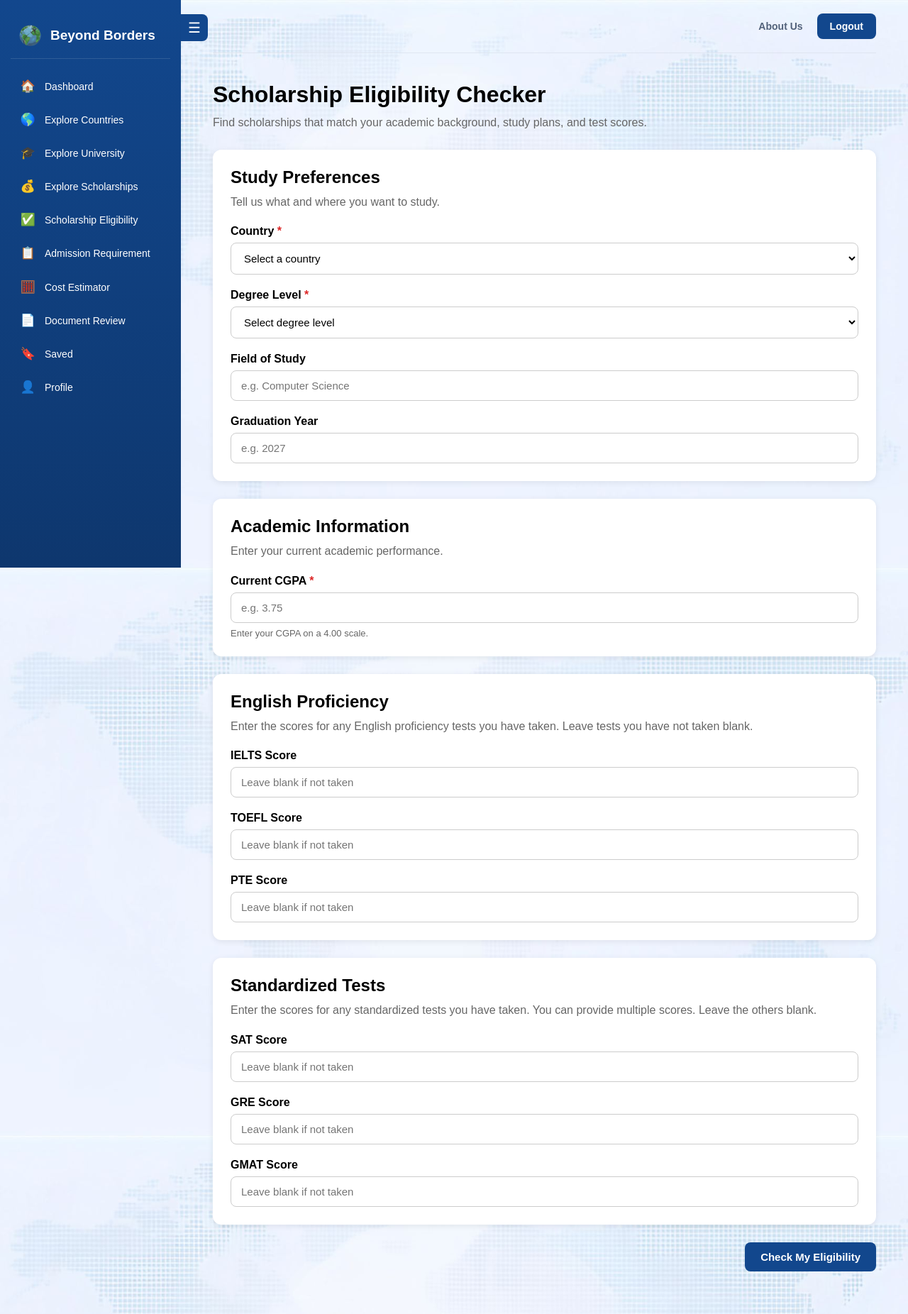
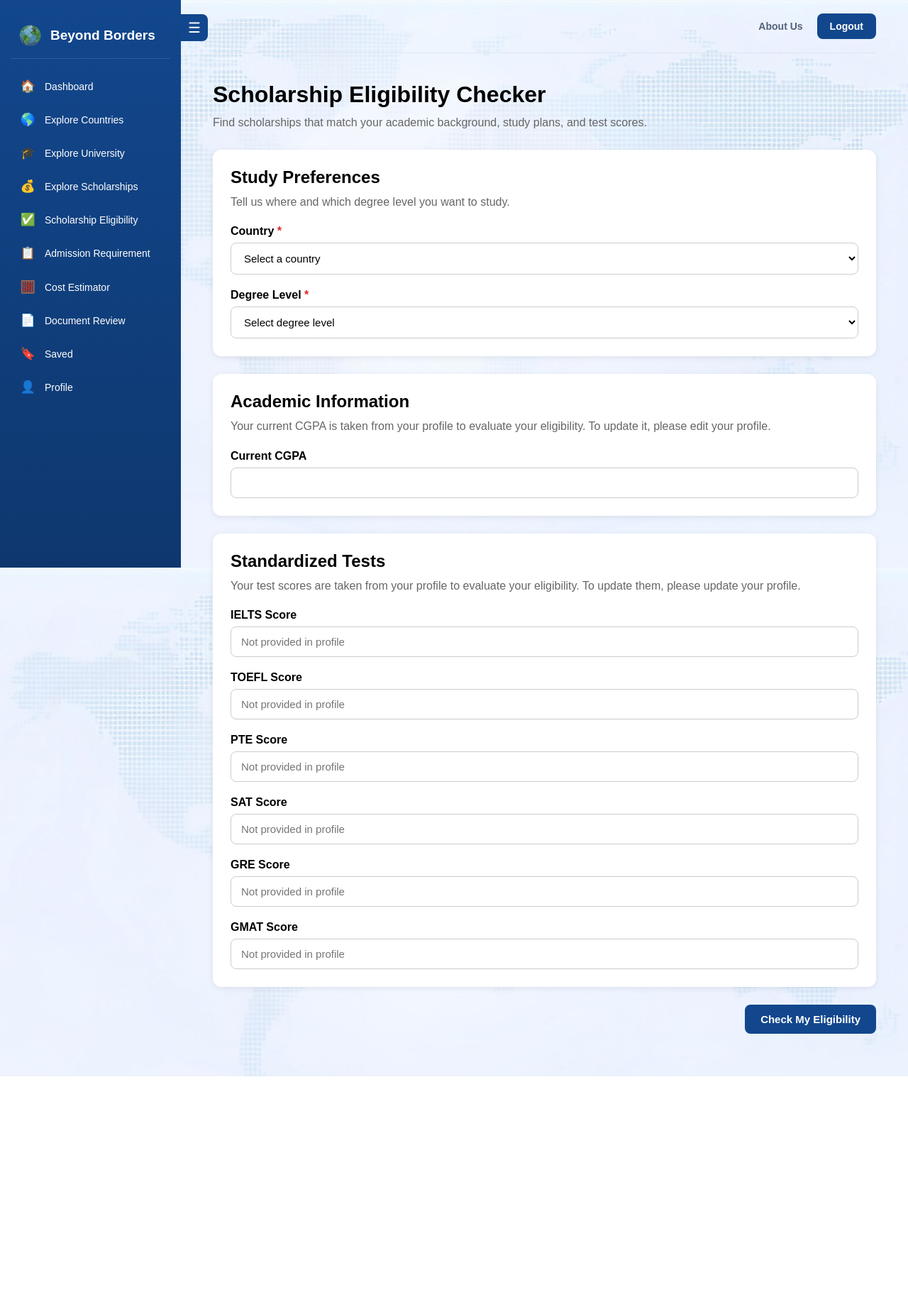
Before and after one commit to mushfiqsajeed/Beyond_Borders, a Django app: template scholarship_eligibility/templates/scholarship_eligibility.html in a window 1280 px wide. Shown: the whole page at 71% size. After the commit the page ends 1517 px from the top, so only its background shows below. Run offline with Django 5.2, Linux system fonts and the light colour scheme; the template is opened without the code that fills it, so the values that code supplies are empty.

Commit message:
Add scholarship eligibility checker

```diff
--- a/scholarship_eligibility/templates/eligibility_results.html
+++ b/scholarship_eligibility/templates/eligibility_results.html
@@ -9,7 +9,7 @@
 
     <meta name="viewport" content="width=device-width, initial-scale=1.0">
 
-    <title>Eligibility Results</title>
+    <title>Scholarship Eligibility Results</title>
 
     <link
         rel="icon"
@@ -312,8 +312,8 @@
     <h1>🎓 Your Eligibility Results</h1>
 
     <p class="intro">
-        Based on the information you provided,
-        here are the scholarships that best match your profile.
+        Based on your academic profile, test scores, country, and selected degree level,
+        Here are the scholarships that match your profile.
     </p>
 
 
--- a/scholarship_eligibility/templates/scholarship_eligibility.html
+++ b/scholarship_eligibility/templates/scholarship_eligibility.html
@@ -339,7 +339,7 @@
             <h2>Study Preferences</h2>
 
             <p>
-                Tell us what and where you want to study.
+                Tell us where and which degree level you want to study.
             </p>
 
 
@@ -424,42 +424,6 @@
 
             </div>
 
-
-            <div class="form-group">
-
-                <label for="field_of_study">
-                    Field of Study
-                </label>
-
-                <input
-                    type="text"
-                    id="field_of_study"
-                    name="field_of_study"
-                    value="{{ field_of_study }}"
-                    placeholder="e.g. Computer Science"
-                >
-
-            </div>
-
-
-            <div class="form-group">
-
-                <label for="graduation_year">
-                    Graduation Year
-                </label>
-
-                <input
-                    type="number"
-                    id="graduation_year"
-                    name="graduation_year"
-                    value="{{ graduation_year }}"
-                    min="1900"
-                    max="2100"
-                    placeholder="e.g. 2027"
-                >
-
-            </div>
-
         </div>
 
 
@@ -470,46 +434,42 @@
             <h2>Academic Information</h2>
 
             <p>
-                Enter your current academic performance.
+                Your current CGPA is taken from your profile to evaluate your eligibility.
+                To update it, please edit your profile.
             </p>
 
 
         <div class="form-group">
 
             <label for="cgpa">
-                    Current CGPA <span class="required">*</span>
+                Current CGPA
             </label>
 
             <input
                 type="number"
                 id="cgpa"
-                    name="cgpa"
                 value="{{ cgpa }}"
                 min="0"
                 max="4"
                 step="0.01"
-                    placeholder="e.g. 3.75"
-                    required
+                readonly
             >
-
-                <p class="score-note">
-                    Enter your CGPA on a 4.00 scale.
-                </p>
 
         </div>
 
         </div>
 
 
-        <!-- English Proficiency -->
+
+ <!-- Standardized Tests -->
 
         <div class="form-section">
 
-            <h2>English Proficiency</h2>
+            <h2>Standardized Tests</h2>
 
             <p>
-                Enter the scores for any English proficiency tests
-                you have taken. Leave tests you have not taken blank.
+                Your test scores are taken from your profile to evaluate your eligibility.
+                To update them, please update your profile.
             </p>
 
 
@@ -522,12 +482,12 @@
                 <input
                     type="number"
                     id="ielts_score"
-                    name="ielts_score"
                     value="{{ ielts_score }}"
                     min="0"
                     max="9"
                     step="0.5"
-                    placeholder="Leave blank if not taken"
+                    placeholder="Not provided in profile"
+                    readonly
                 >
 
             </div>
@@ -542,11 +502,11 @@
                 <input
                     type="number"
                     id="toefl_score"
-                    name="toefl_score"
                     value="{{ toefl_score }}"
                     min="0"
                     max="120"
-                    placeholder="Leave blank if not taken"
+                    placeholder="Not provided in profile"
+                    readonly
                 >
 
             </div>
@@ -561,29 +521,14 @@
                 <input
                     type="number"
                     id="pte_score"
-                    name="pte_score"
                     value="{{ pte_score }}"
                     min="0"
                     max="90"
-                    placeholder="Leave blank if not taken"
+                    placeholder="Not provided in profile"
+                    readonly
                 >
 
             </div>
-
-        </div>
-
-
-        <!-- Standardized Tests -->
-
-        <div class="form-section">
-
-            <h2>Standardized Tests</h2>
-
-            <p>
-                Enter the scores for any standardized tests
-                you have taken. You can provide multiple scores.
-                Leave the others blank.
-            </p>
 
 
             <div class="score-container">
@@ -595,11 +540,11 @@
                 <input
                     type="number"
                     id="sat_score"
-                    name="sat_score"
                     value="{{ sat_score }}"
                     min="0"
                     max="1600"
-                    placeholder="Leave blank if not taken"
+                    placeholder="Not provided in profile"
+                    readonly
                 >
 
             </div>
@@ -614,11 +559,11 @@
                 <input
                     type="number"
                     id="gre_score"
-                    name="gre_score"
                     value="{{ gre_score }}"
                     min="0"
                     max="340"
-                    placeholder="Leave blank if not taken"
+                    placeholder="Not provided in profile"
+                    readonly
                 >
 
             </div>
@@ -633,17 +578,16 @@
                 <input
                     type="number"
                     id="gmat_score"
-                    name="gmat_score"
                     value="{{ gmat_score }}"
                     min="0"
                     max="805"
-                    placeholder="Leave blank if not taken"
+                    placeholder="Not provided in profile"
+                    readonly
                 >
 
             </div>
 
         </div>
-
 
         <!-- Submit -->
 
```
Also changed, not shown: scholarship_eligibility/views.py (+72 -37 lines). Lines whose indentation alone changed are shown as unchanged.
